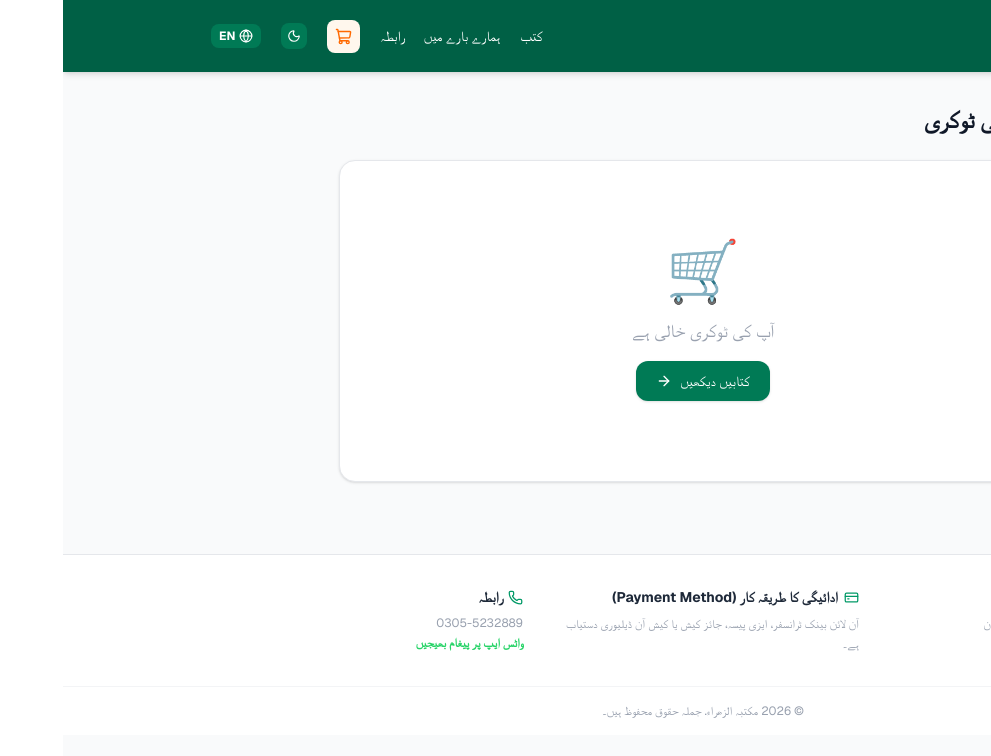
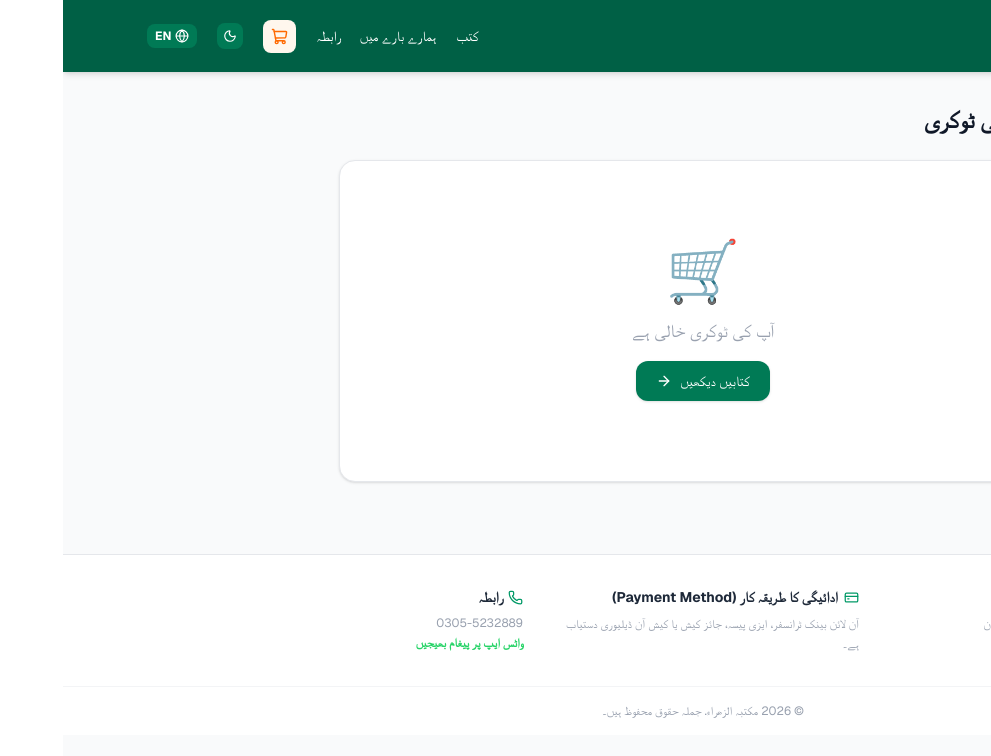
Before and after one commit to shafiullh32743-afk/-maktaba-al-zahra, a Next.js app: page /cart in a window 1280 px wide. Shown: the top 756 px of the page, without its empty margins (289-1280 px from the left). Built offline with nearby package versions, Linux system fonts and the light colour scheme.

Commit message:
add cart icon to cart page header and remove home link

```diff
--- a/app/cart/page.tsx
+++ b/app/cart/page.tsx
@@ -120,7 +120,7 @@
     <main dir={lang === "ur" ? "rtl" : "ltr"} className={`min-h-screen font-sans transition-colors ${darkMode ? "bg-gray-950 text-gray-100" : "bg-gray-50 text-gray-900"}`}>
       {/* ہیڈر */}
       <header className={`sticky top-0 z-30 shadow-md text-white ${darkMode ? "bg-gray-900" : "bg-emerald-800"}`}>
-        <div className="max-w-5xl mx-auto px-5 py-4 flex items-center justify-between">
+        <div className="max-w-6xl mx-auto px-5 py-4 flex items-center justify-between">
           <Link href="/" className="flex items-center gap-3">
             <img src="/logo.jpg" alt="مكتبہ الزھراء" className="h-10 w-auto rounded-md" />
             <span className="text-lg font-bold">مكتبہ الزھراء</span>
```
